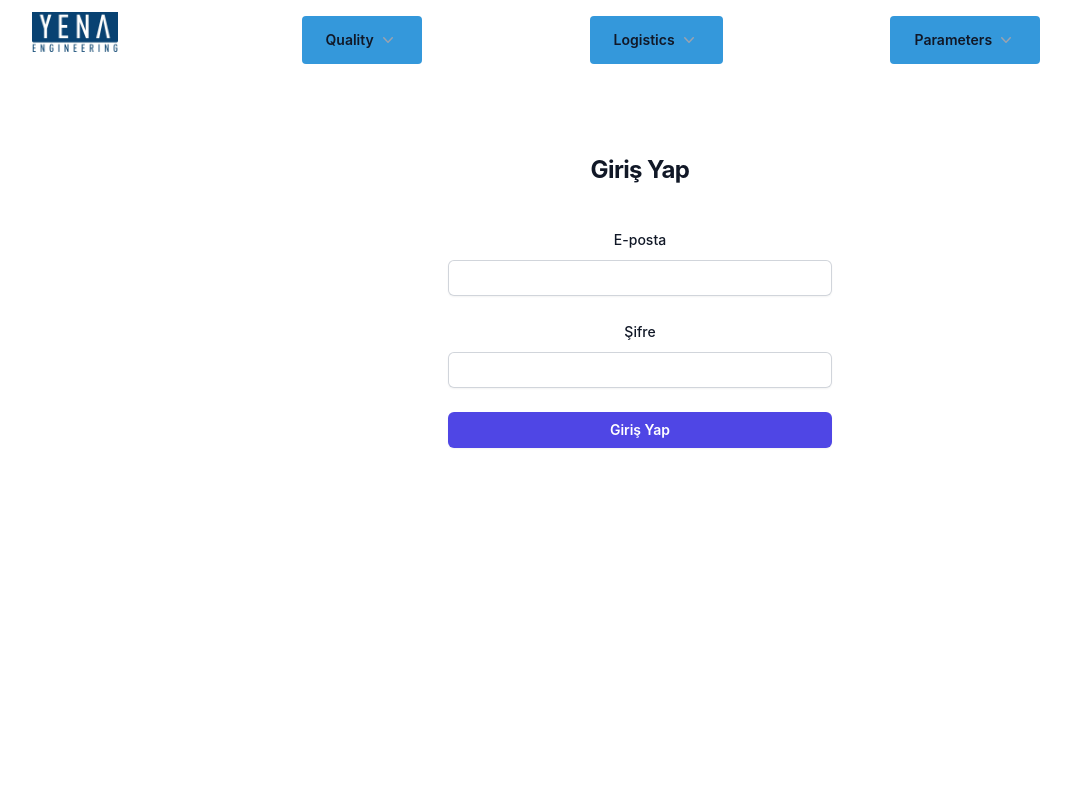
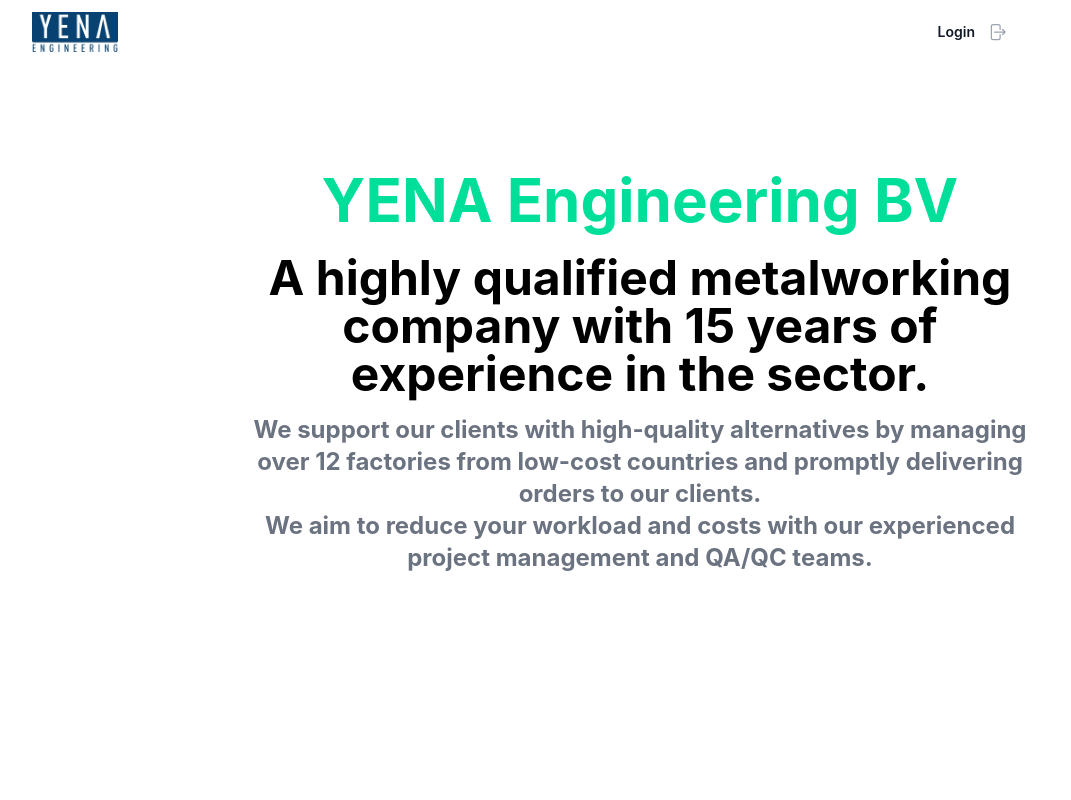
Before and after one commit to bbalbayrak/Web, a React (Create React App) app in the folder client/: page / in a window 1280 px wide. Shown: the top 800 px of the page, without its empty margins (0-1071 px from the left). Built offline with nearby package versions, Linux system fonts and the light colour scheme.

Commit message:
Landing Page, Kill Token, Auth

```diff
--- a/client/src/App.js
+++ b/client/src/App.js
@@ -38,7 +38,7 @@ function App() {
         <div className="App">
         <TopBar showMenu={showMenu} />
           <Routes>
-            <Route exact path="/" element={<Login setShowMenu={setShowMenu} />}/>
+            <Route exact path="/" element={<LandingPage setShowMenu={setShowMenu} />} />
             <Route path="/customers" element={<RouteGuard setShowMenu={setShowMenu}><Customers /></RouteGuard>}/>
             <Route path="/login" element={<Login setShowMenu={setShowMenu} />}/>
             <Route path="/home" element={<RouteGuard setShowMenu={setShowMenu}><Home /></RouteGuard>}/>
@@ -64,8 +64,7 @@ function App() {
             <Route path="/inspection-plan" element={<RouteGuard setShowMenu={setShowMenu}><Inspection /></RouteGuard>}/>
             <Route path="/open-inspection" element={<RouteGuard setShowMenu={setShowMenu}><OpenInspection /></RouteGuard>}/>
             <Route path="/closed-inspection" element={<RouteGuard setShowMenu={setShowMenu}><ClosedInspection /></RouteGuard>}/>
-            <Route path="/landing-page" element={<RouteGuard setShowMenu={setShowMenu}><LandingPage /></RouteGuard>}/>
-
+            <Route path="/landing-page" element={<LandingPage setShowMenu={setShowMenu} />} />
           </Routes>
         </div>
       </BrowserRouter>
--- a/client/src/components/Login/Login.js
+++ b/client/src/components/Login/Login.js
@@ -1,5 +1,5 @@
 import React, { useEffect } from 'react';
-import useAuth from './useAuth';
+import { useAuth } from './useAuth';
 
 const Login = ({ setShowMenu }) => {
   const {
--- a/client/src/components/Login/useAuth.js
+++ b/client/src/components/Login/useAuth.js
@@ -2,7 +2,7 @@ import { useState } from 'react';
 import axios from 'axios';
 import { useNavigate } from 'react-router-dom';
 
-const useAuth = () => {
+export const useAuth = () => {
   const [email, setEmail] = useState('');
   const [password, setPassword] = useState('');
   const [message, setMessage] = useState(null);
@@ -39,4 +39,14 @@ const useAuth = () => {
   };
 };
 
-export default useAuth;
+export function logout() {
+  // localStorage'daki token'ı temizle
+  localStorage.removeItem('token');
+
+  // kullanıcıyı login sayfasına yönlendir
+  window.location = '/landing-page';
+}
+
+export function isLoggedIn() {
+  return localStorage.getItem('token') ? true : false;
+}
--- a/client/src/components/TopBarMenu/MenuItems.js
+++ b/client/src/components/TopBarMenu/MenuItems.js
@@ -3,8 +3,11 @@ import {
   CursorArrowRaysIcon,
   FingerPrintIcon,
   ArrowPathIcon,
-  SquaresPlusIcon
+  SquaresPlusIcon,
+  ArrowLeftOnRectangleIcon,
+  ArrowRightOnRectangleIcon,
 } from '@heroicons/react/24/outline'
+import { logout, isLoggedIn } from '../Login/useAuth';
 
 const menuItems = [
   {
@@ -17,6 +20,7 @@ const menuItems = [
   },
   {
     name: 'Quality',
+    isAuthRequired: true,
     subItems: [
       { name: 'Products', href: '/products', icon: ChartPieIcon },
       { name: 'PQC', href: '/pqc', icon: CursorArrowRaysIcon },
@@ -41,18 +45,34 @@ const menuItems = [
   },
   {
     name: 'Logistics',
+    isAuthRequired: true,
     subItems: [
       { name: 'Transfers', href: '/transfers', icon: SquaresPlusIcon },
     ]
   },
   {
     name: 'Parameters',
+    isAuthRequired: true,
     subItems: [
       { name: 'Vendors', href: '/vendors', icon: ChartPieIcon },
       { name: 'Customers', href: '/customers', icon: CursorArrowRaysIcon },
       { name: 'Users', href: '/users', icon: FingerPrintIcon },
     ]
   },
+  {
+    name: 'Auth',
+    type: 'auth',
+    login: {
+      name: 'Login',
+      href: '/login',
+      icon: ArrowRightOnRectangleIcon
+    },
+    logout: {
+      name: 'Logout',
+      action: logout,
+      icon: ArrowLeftOnRectangleIcon
+    }
+  }
 ]
 
 export default menuItems;
--- a/client/src/components/TopBarMenu/SubMenuItem.js
+++ b/client/src/components/TopBarMenu/SubMenuItem.js
@@ -2,10 +2,33 @@ import { Popover, Transition } from '@headlessui/react';
 import { ChevronDownIcon } from '@heroicons/react/20/solid';
 import { Fragment } from 'react';
 import { DropDownMenu } from './DropDownMenu';
+import { isLoggedIn } from '../Login/useAuth';
 
 export function SubMenuItem({ item }) {
+  const isAuthenticated = isLoggedIn();
+  if (item.isAuthRequired && !isAuthenticated) {
+    return null;
+  }
+  if (item.type === 'auth') {
+    return isLoggedIn() ? (
+      <button
+        className="flex items-center gap-x-1 text-sm font-semibold leading-6 text-gray-900"
+        onClick={item.logout.action}
+      >
+        {item.logout.name}
+        {item.logout.icon && <item.logout.icon className="h-5 w-5 flex-none text-gray-400 ml-2" aria-hidden="true" />}
+      </button>
+    ) : (
+      <a href={item.login.href} className="flex items-center gap-x-1 text-sm font-semibold leading-6 text-gray-900">
+        {item.login.name}
+        {item.login.icon && <item.login.icon className="h-5 w-5 flex-none text-gray-400 ml-2" aria-hidden="true" />}
+      </a>
+    );
+  }
+
+  if (item.subItems) {
     return (
-    <Popover className="relative overflow-visible"> {/* overflow-visible ekledik */}
+      <Popover className="relative overflow-visible">
         <Popover.Button className="flex items-center gap-x-1 text-sm font-semibold leading-6 text-gray-900">
           {item.name}
           <ChevronDownIcon className="h-5 w-5 flex-none text-gray-400" aria-hidden="true" />
@@ -22,7 +45,7 @@ export function SubMenuItem({ item }) {
         >
           <Popover.Panel className="absolute -left-8 top-full z-10 mt-3 w-screen max-w-md rounded-3xl bg-white shadow-lg ring-1 ring-gray-900/5">
             <div className="p-4">
-            {item.subItems.map((subItem) => (
+              {item.subItems?.map((subItem) => (
                 Array.isArray(subItem.subItems) ?
                 <DropDownMenu subItem={subItem} key={subItem.name} /> :
                 <div
@@ -40,7 +63,6 @@ export function SubMenuItem({ item }) {
                     <p className="mt-1 text-gray-600">{subItem.description}</p>
                   </div>
                 </div>
-
               ))}
             </div>
           </Popover.Panel>
@@ -48,3 +70,4 @@ export function SubMenuItem({ item }) {
       </Popover>
     )
   }
+}
```
Lines whose indentation alone changed are shown as unchanged.
